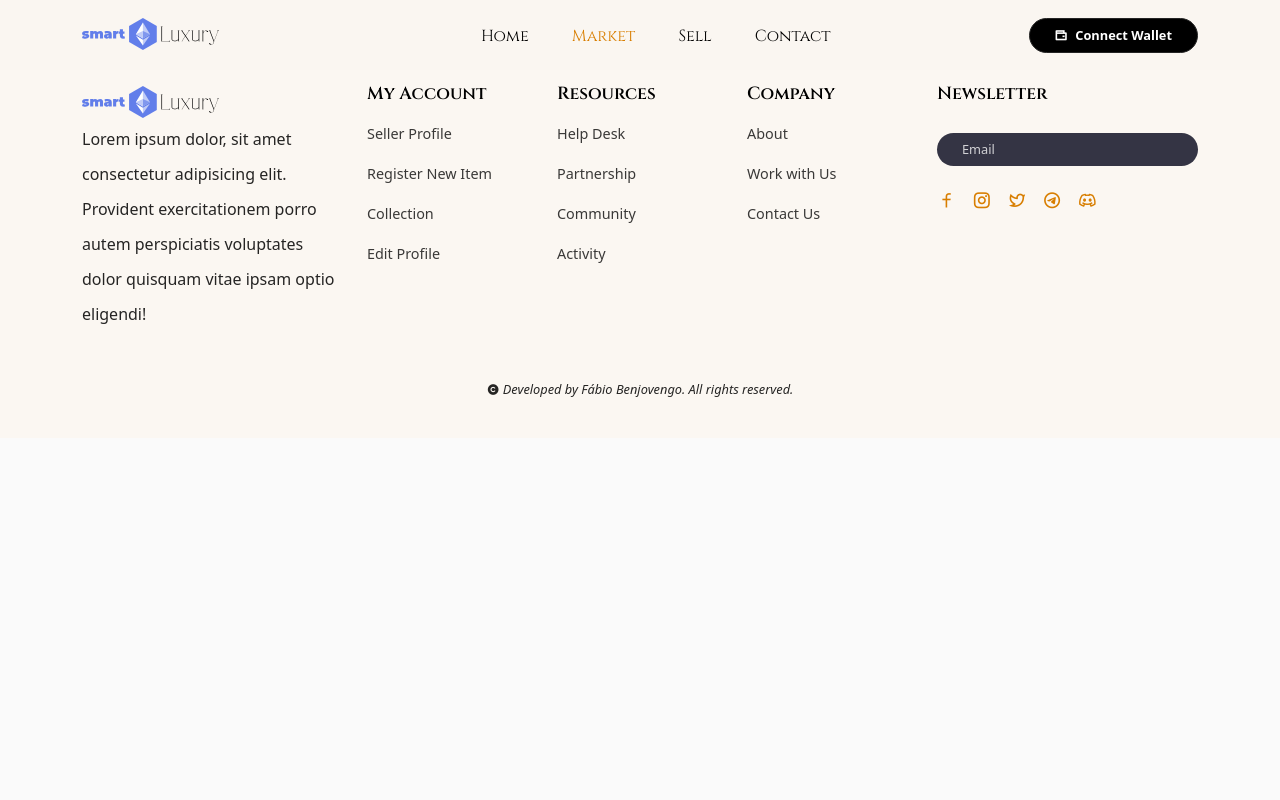
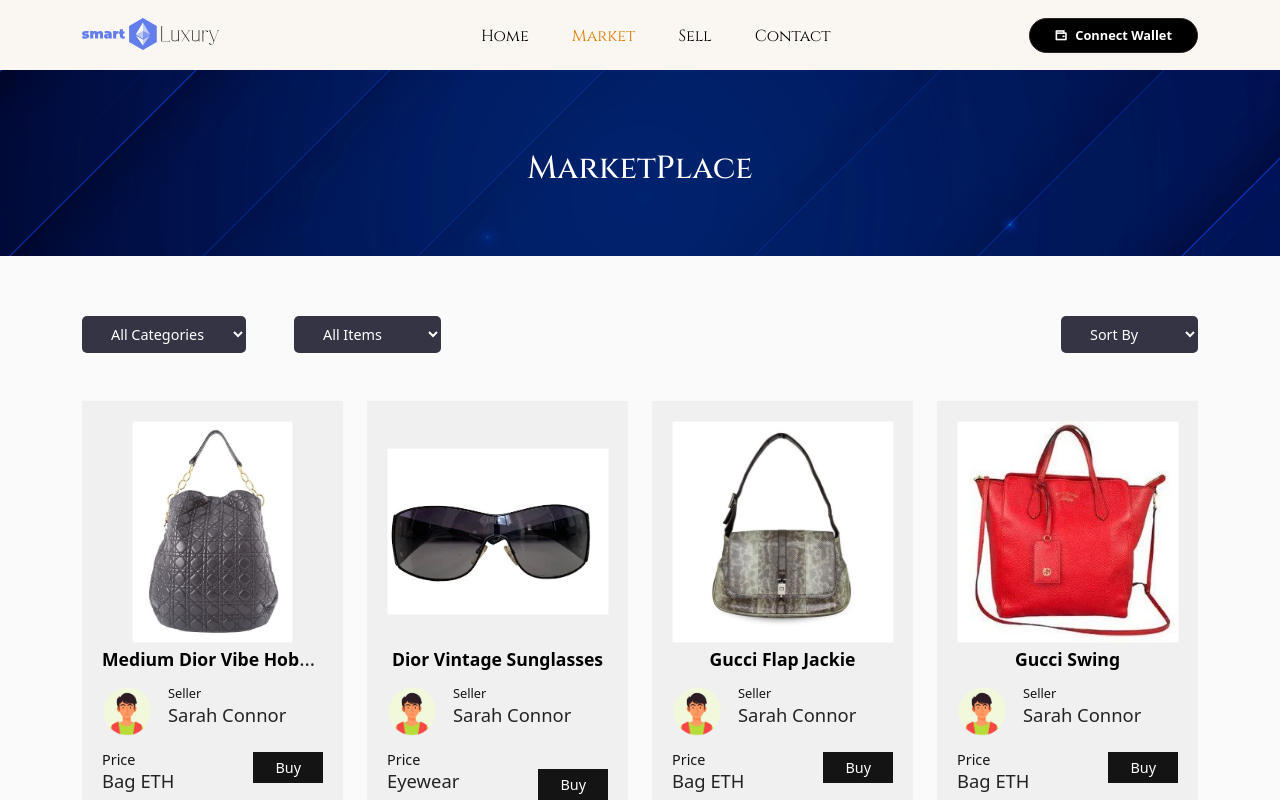
Before and after one commit to Benjovengo/SmartLuxury, a React (Create React App) app in the folder client/: page /market in a window 1280 px wide. Shown: the top 800 px of the page. Built offline with nearby package versions, Linux system fonts and the light colour scheme.

Commit message:
feat: add market page

```diff
--- a/client/src/pages/Market.jsx
+++ b/client/src/pages/Market.jsx
@@ -1,12 +1,100 @@
+import React, { useState } from "react";
+import { Container, Row, Col } from "reactstrap";
+
+import CommonSection from "../components/ui/Common-section/CommonSection";
+import NftCard from "../components/ui/Nft-card/NftCard";
+
+import { NFT__DATA } from "../assets_test/data/data";
 
 
 
-import React from 'react'
+import "../styles/market.css";
 
 const Market = () => {
+  const [data, setData] = useState(NFT__DATA);
+
+  const handleCategory = () => {};
+
+  const handleItems = () => {};
+
+  // ====== SORTING DATA BY HIGH, MID, LOW RATE =========
+  const handleSort = (e) => {
+    const filterValue = e.target.value;
+
+    if (filterValue === "high") {
+      const filterData = NFT__DATA.filter((item) => item.currentBid >= 6);
+
+      setData(filterData);
+    }
+
+    if (filterValue === "mid") {
+      const filterData = NFT__DATA.filter(
+        (item) => item.currentBid >= 5.5 && item.currentBid < 6
+      );
+
+      setData(filterData);
+    }
+
+    if (filterValue === "low") {
+      const filterData = NFT__DATA.filter(
+        (item) => item.currentBid >= 4.89 && item.currentBid < 5.5
+      );
+
+      setData(filterData);
+    }
+  };
+
   return (
-    <div>Market</div>
-  )
-}
+    <>
+      <CommonSection title={"MarketPlace"} />
 
-export default Market
+      <section>
+        <Container>
+          <Row>
+            <Col lg="12" className="mb-5">
+              <div className="market__product__filter d-flex align-items-center justify-content-between">
+                <div className="filter__left d-flex align-items-center gap-5">
+                  <div className="all__category__filter">
+                    <select onChange={handleCategory}>
+                      <option>All Categories</option>
+                      <option value="bags">Bags</option>
+                      <option value="shoes">Shoes</option>
+                      <option value="accessories">Accessories</option>
+                      <option value="eyewear">Eyewear</option>
+                      <option value="watches">Watches</option>
+                    </select>
+                  </div>
+
+                  <div className="all__items__filter">
+                    <select onChange={handleItems}>
+                      <option>All Items</option>
+                      <option value="single-item">Single Item</option>
+                      <option value="bundle">Bundle</option>
+                    </select>
+                  </div>
+                </div>
+
+                <div className="filter__right">
+                  <select onChange={handleSort}>
+                    <option>Sort By</option>
+                    <option value="high">High Rate</option>
+                    <option value="mid">Mid Rate</option>
+                    <option value="low">Low Rate</option>
+                  </select>
+                </div>
+              </div>
+            </Col>
+
+            {data?.map((_item) => (
+              <Col lg="3" md="4" sm="6" className="mb-4" key={_item.id}>
+                <NftCard item={_item} />
+              </Col>
+            ))}
+          </Row>
+        </Container>
+      </section>
+    </>
+  );
+};
+
+export default Market;
--- /dev/null
+++ b/client/src/styles/market.css
@@ -0,0 +1,21 @@
+.all__category__filter select,
+.all__items__filter select,
+.filter__right select {
+  padding: 8px 25px;
+  font-size: 0.9rem;
+  color: #fff;
+  cursor: pointer;
+  border: none;
+  outline: none;
+  background: #343444;
+  border-radius: 5px;
+}
+
+@media only screen and (max-width: 768px) {
+  .all__category__filter select,
+  .all__items__filter select,
+  .filter__right select {
+    padding: 5px 20px;
+    font-size: 0.6rem;
+  }
+}
```
